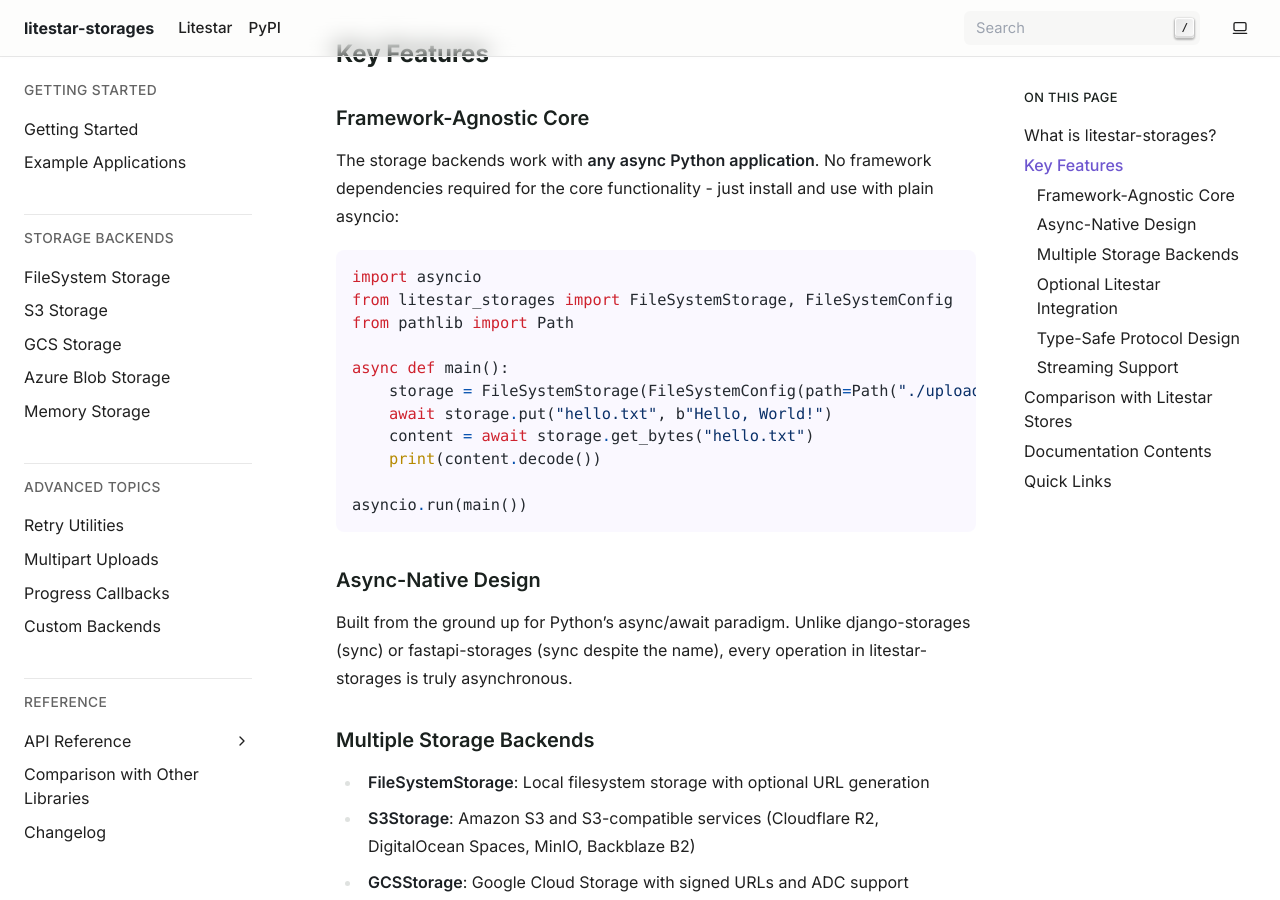
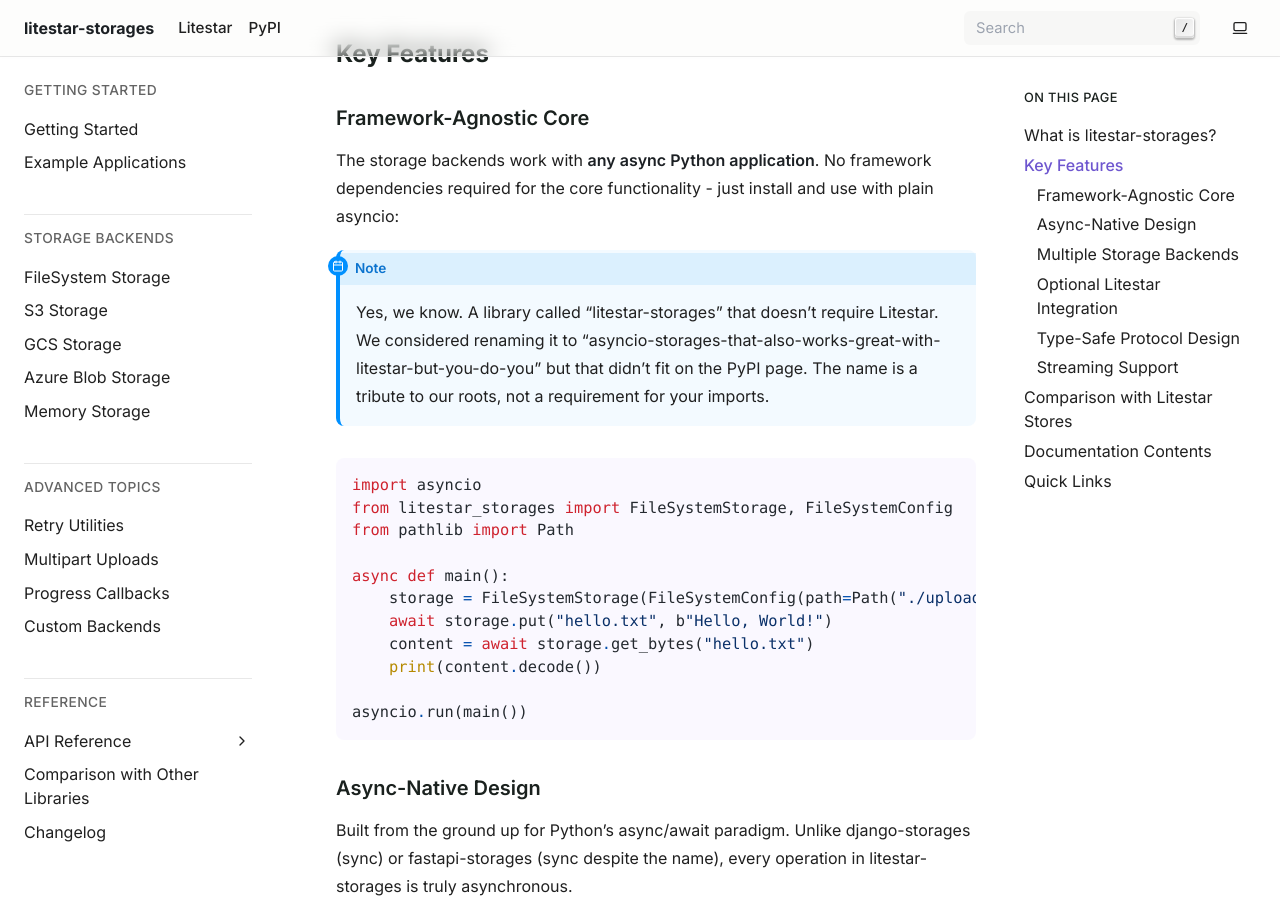
Before and after one commit to JacobCoffee/litestar-storages, a Sphinx documentation site: the page built from docs/index.md, in a window 1280 px wide and 900 px high, scrolled down 830 px. Built offline with Sphinx 7.4.7, drawn with Linux system fonts in a browser that asks for light colours; the version number is read from the project's files by our own code.

Commit message:
docs: add humorous note about the naming irony
Acknowledge the elephant in the room: a library called "litestar-storages"
that doesn't actually require Litestar. We considered alternatives.

🤖 Generated with [Claude Code](https://claude.com/claude-code)

Co-Authored-By: Claude <noreply@anthropic.com>

````diff
--- a/docs/index.md
+++ b/docs/index.md
@@ -25,6 +25,12 @@ url = await storage.url("photos/vacation.jpg", expires_in=timedelta(hours=1))
 ### Framework-Agnostic Core
 
 The storage backends work with **any async Python application**. No framework dependencies required for the core functionality - just install and use with plain asyncio:
+
+```{note}
+Yes, we know. A library called "litestar-storages" that doesn't require Litestar.
+We considered renaming it to "asyncio-storages-that-also-works-great-with-litestar-but-you-do-you"
+but that didn't fit on the PyPI page. The name is a tribute to our roots, not a requirement for your imports.
+```
 
 ```python
 import asyncio
````
